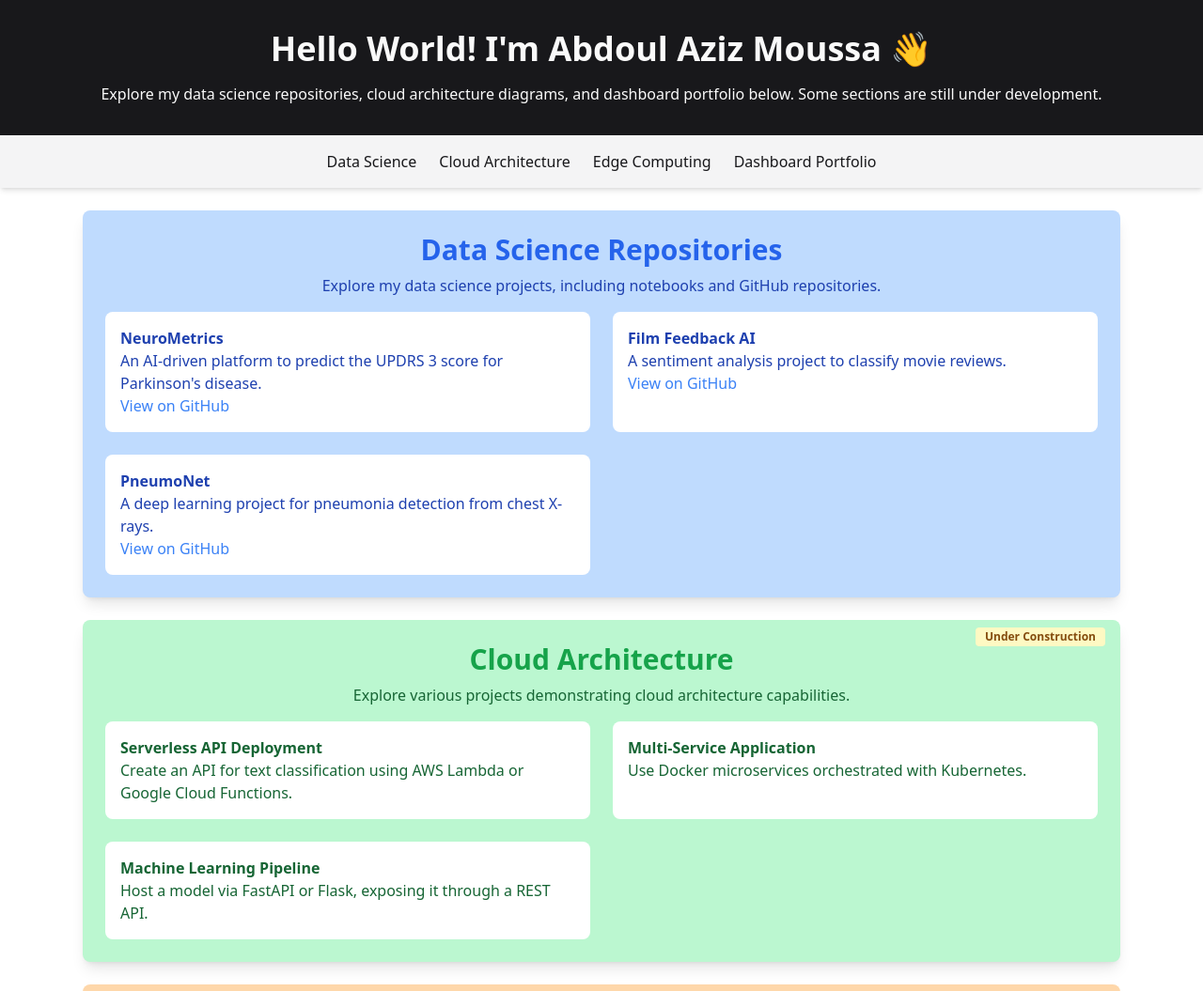
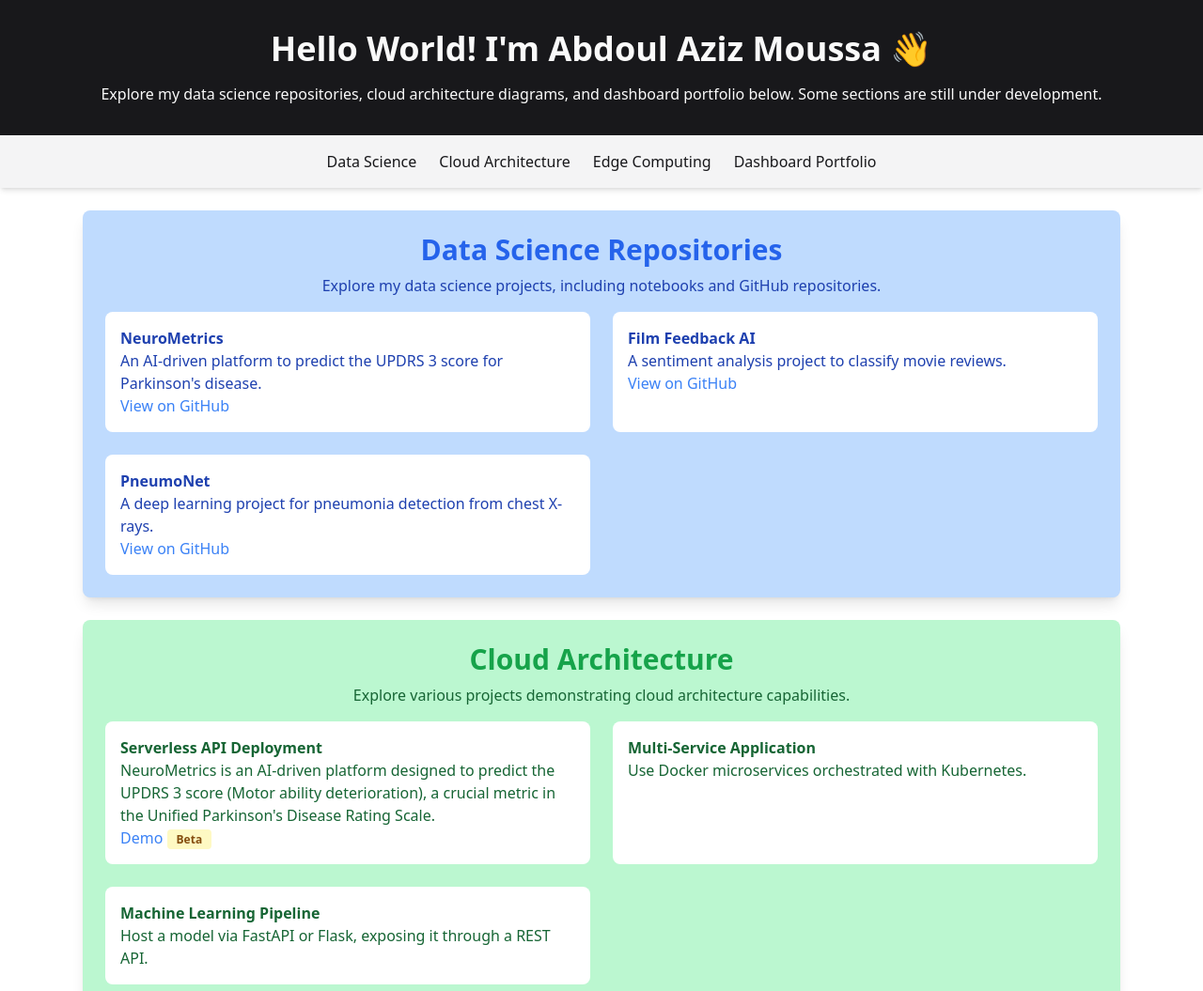
Before and after one commit to azizharouna/portfolio, a website: page index.html in a window 1280 px wide. Shown: the top 1055 px of the page at 94% size. Drawn offline with nearby package versions, Linux system fonts and the light colour scheme.

```diff
--- a/index.html
+++ b/index.html
@@ -142,14 +142,15 @@
       </section>
 
       <section id="cloud-architecture" class="bg-green-200 text-green-800 shadow-lg rounded-lg p-6 mb-6 relative">
-    <span class="absolute top-2 right-2 bg-yellow-100 text-yellow-800 text-xs font-semibold mr-2 px-2.5 py-0.5 rounded blinking">Under Construction</span>
         <h2 class="text-3xl font-semibold text-center text-green-600">Cloud Architecture</h2>
         <p class="mt-2 text-center">Explore various projects demonstrating cloud architecture capabilities.</p>
 
         <div class="grid grid-cols-1 md:grid-cols-2 gap-6 mt-4">
           <div class="bg-white p-4 rounded-lg hover:bg-green-300 transition">
             <h4 class="font-semibold">Serverless API Deployment</h4>
-        <p>Create an API for text classification using AWS Lambda or Google Cloud Functions.</p>
+            <p>NeuroMetrics is an AI-driven platform designed to predict the UPDRS 3 score (Motor ability deterioration), a crucial metric in the Unified Parkinson's Disease Rating Scale.</p>
+            <a href="api.html" class="text-blue-500 hover:underline">Demo</a>
+            <span class="bg-yellow-100 text-yellow-800 text-xs font-semibold mr-2 px-2.5 py-0.5 rounded blinking">Beta</span>
           </div>
           <div class="bg-white p-4 rounded-lg hover:bg-green-300 transition">
             <h4 class="font-semibold">Multi-Service Application</h4>
@@ -172,7 +173,6 @@
             <p>Use a lightweight model (MobileNet) for computer vision, executed locally in the browser.</p>
             <a href="Real-Time-Object-Detection-UI.html" class="text-blue-500 hover:underline">Demo</a>
             <span class="absolute top-0 right-0 bg-green-100 text-green-800 text-xs font-semibold mr-2 px-2.5 py-0.5 rounded blinking">Beta</span>
-
           </div>
           <div class="bg-white p-4 rounded-lg hover:bg-orange-300 transition relative">
             <h4 class="font-semibold">Data Processing via Web Workers</h4>
@@ -232,6 +232,5 @@
         </div>
       </section>
     </main>
-
   </body>
 </html>
```
Lines whose indentation alone changed are shown as unchanged.
